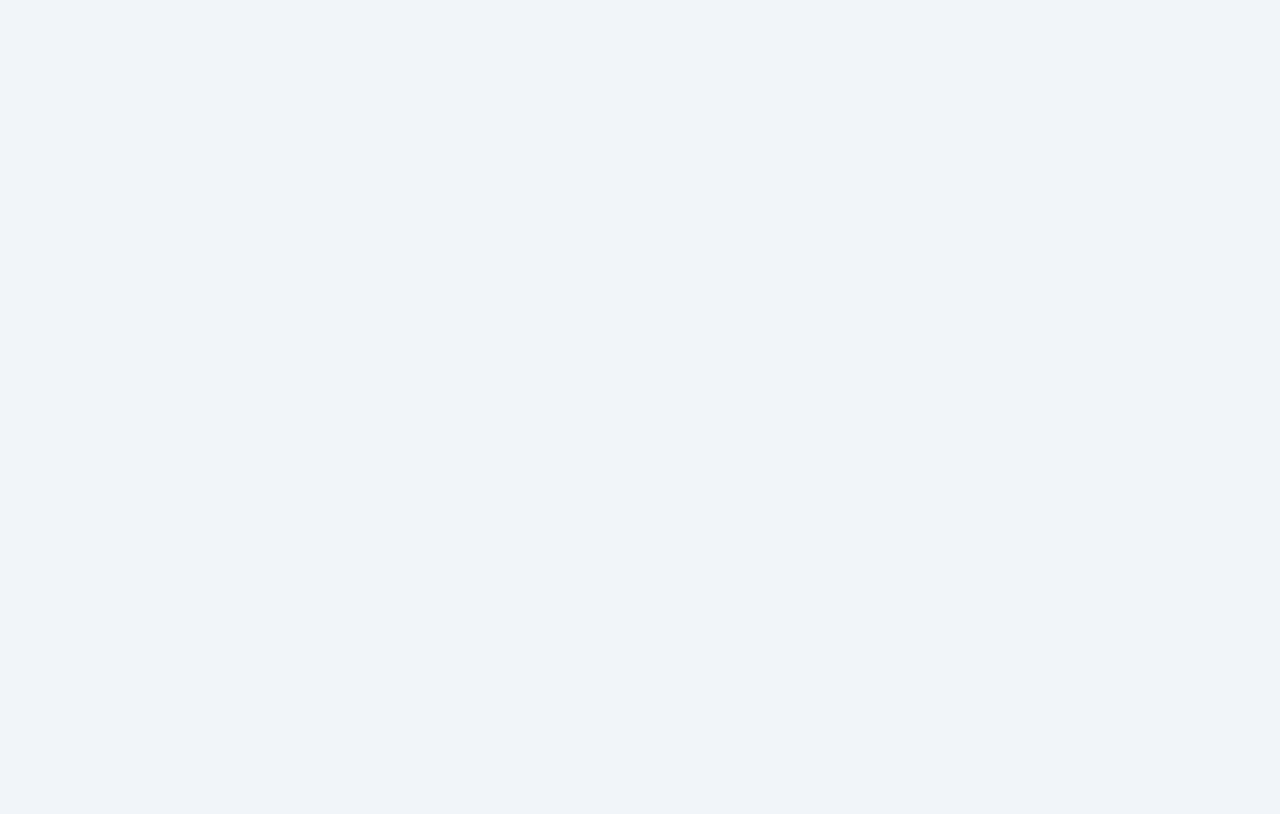
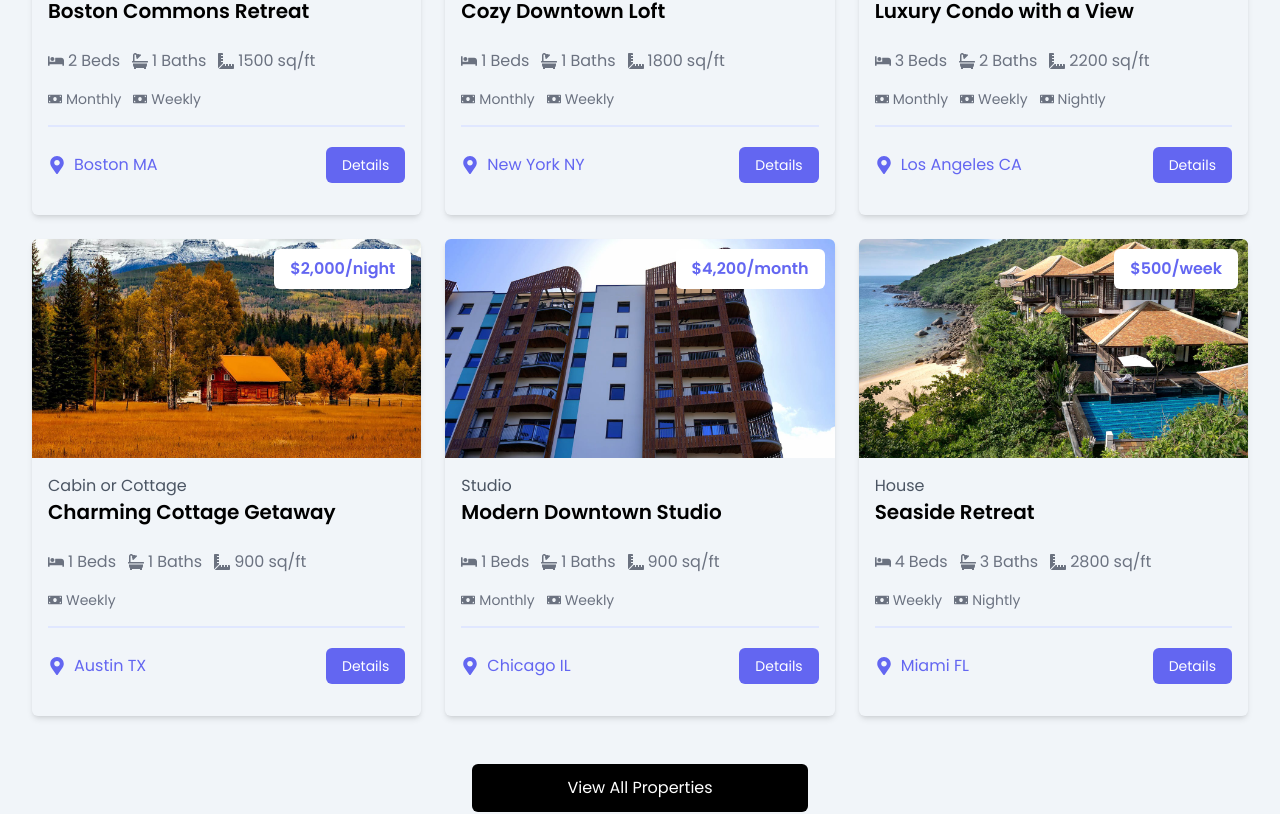
Before and after one commit to akaBaytar/next-property, a Next.js app: page / in a window 1280 px wide. Shown: the part 1027-1841 px from the top of the page. Before the commit the page ends 821 px from the top, so only its background shows below. Built offline with nearby package versions, Linux system fonts and the light colour scheme.

Commit message:
list of properties on home page

```diff
--- a/app/page.tsx
+++ b/app/page.tsx
@@ -1,11 +1,13 @@
 import Hero from '@/components/Hero';
 import InfoBoxes from '@/components/InfoBoxes';
+import HomeProperties from '@/components/HomeProperties';
 
 const HomePage = () => {
   return (
     <>
       <Hero />
       <InfoBoxes />
+      <HomeProperties />
     </>
   );
 };
--- a/app/properties/page.tsx
+++ b/app/properties/page.tsx
@@ -7,6 +7,9 @@
   return (
     <section className='px-4 py-6'>
       <div className='container-xl lg:container m-auto px-4 py-6'>
+        <h2 className='text-2xl font-semibold text-indigo-500 mb-6'>
+          All Properties
+        </h2>
         {PROPERTIES.length === 0 ? (
           <p>No properties found.</p>
         ) : (
--- /dev/null
+++ b/components/HomeProperties.tsx
@@ -0,0 +1,43 @@
+import Link from 'next/link';
+
+import PropertyCard from './PropertyCard';
+
+import { Property } from '@/types';
+import PROPERTIES from '@/mock/properties.json';
+
+const HomeProperties = () => {
+  const recentProperties = PROPERTIES.slice(0, 6);
+
+  return (
+    <>
+      <section className='px-4 py-6'>
+        <div className='container-xl lg:container m-auto px-4 py-6'>
+          <h2 className='text-2xl font-semibold text-indigo-500 mb-6'>
+            Recent Properties
+          </h2>
+          {PROPERTIES.length === 0 ? (
+            <p>No properties found.</p>
+          ) : (
+            <div className='grid grid-cols-1 md:grid-cols-2 lg:grid-cols-3 gap-6'>
+              {recentProperties.map((property) => (
+                <PropertyCard
+                  key={property._id}
+                  property={property as Property}
+                />
+              ))}
+            </div>
+          )}
+        </div>
+      </section>
+      <section className='m-auto max-w-sm mb-10 px-6'>
+        <Link
+          href='/properties'
+          className='block bg-black text-white text-center py-3 px-6 rounded-md hover:bg-gray-900 transition-colors duration-200'>
+          View All Properties
+        </Link>
+      </section>
+    </>
+  );
+};
+
+export default HomeProperties;
```
